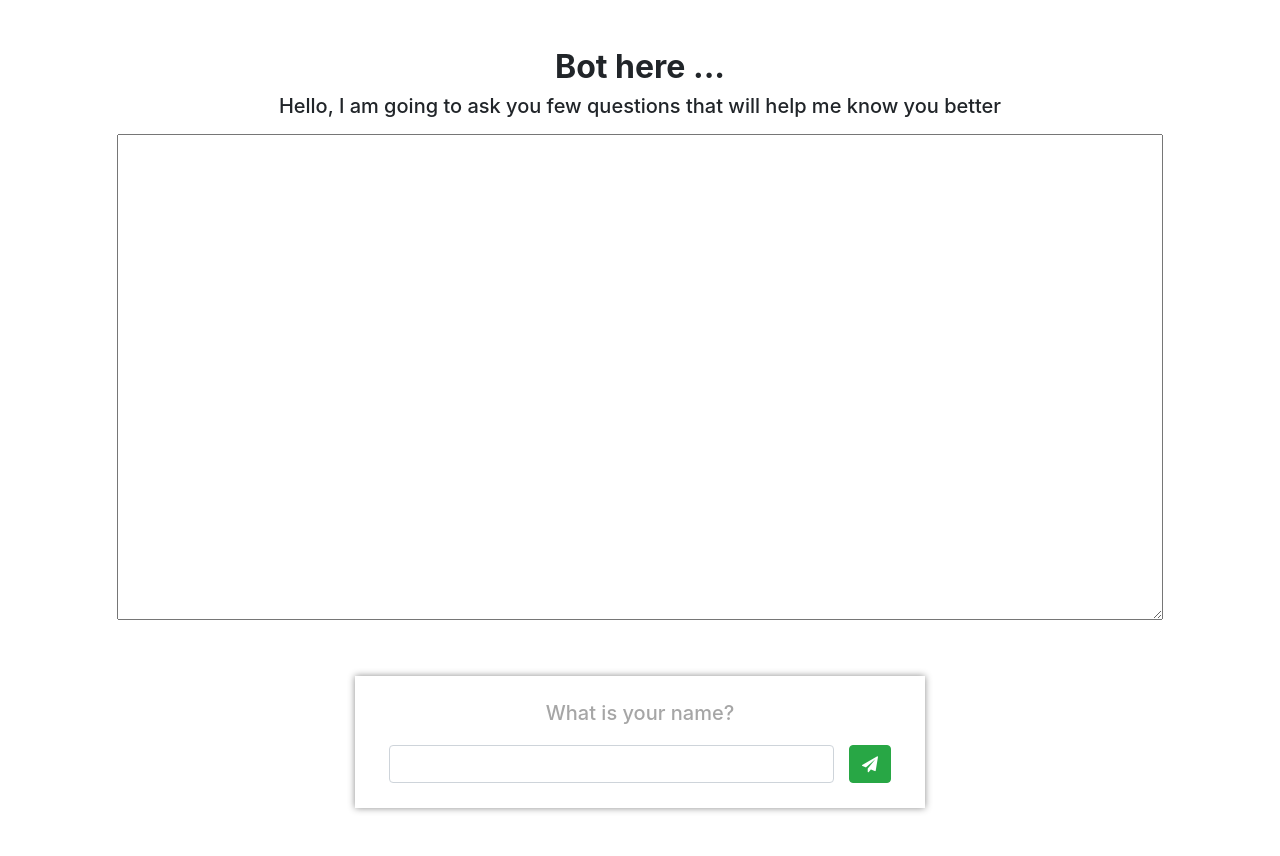
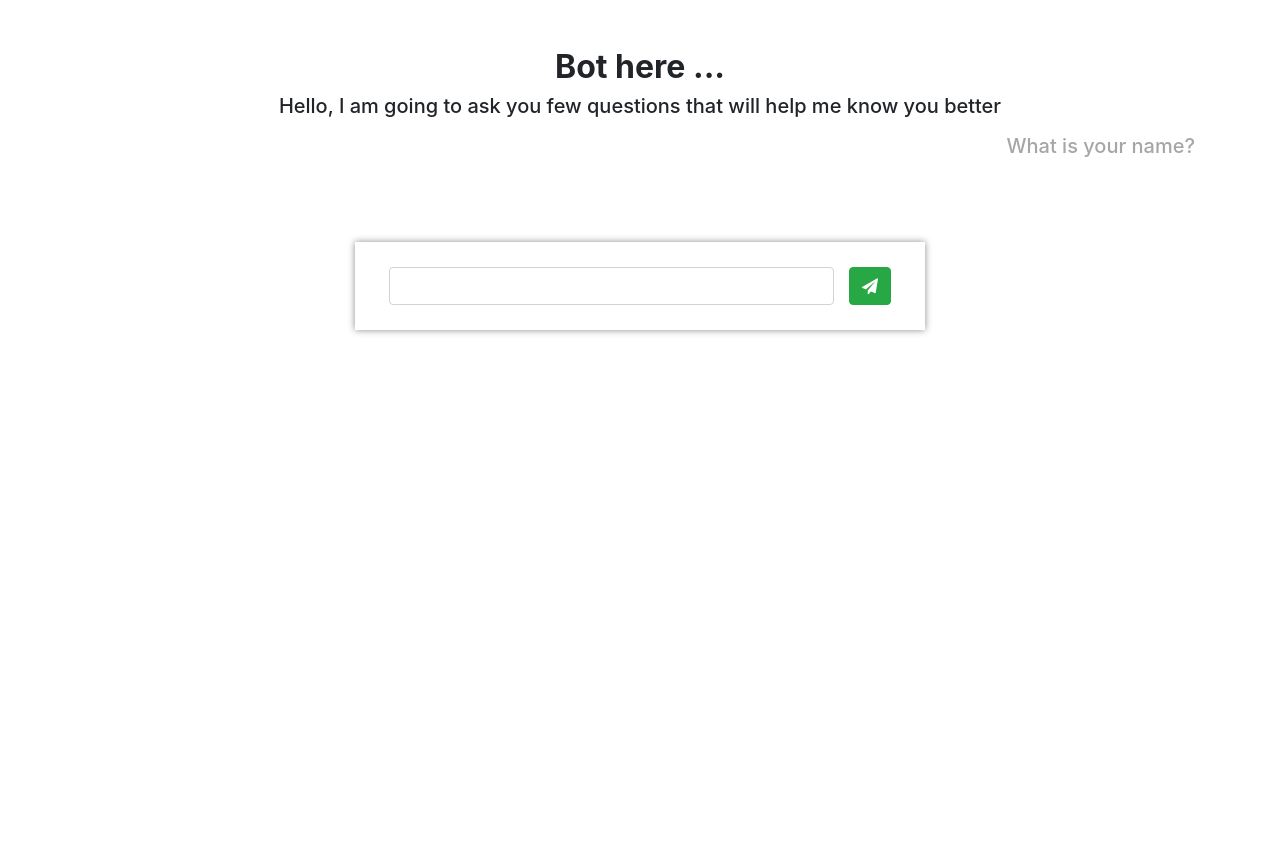
Before and after one commit to syedalihussain/django-chatbot, a Django app: page /chatapp/bot/ in a window 1280 px wide. After the commit the page ends 334 px from the top, so only its background shows below. Run offline with Django 3.2, Linux system fonts and the light colour scheme; data comes from the database, SQL or seed files in the repository; both versions use the stored data as it was after the commit; some libraries are stand-ins or nearby versions.

Commit message:
right and left text float

```diff
--- a/chatbotapp/chatapp/templates/chatapp/bot.html
+++ b/chatbotapp/chatapp/templates/chatapp/bot.html
@@ -26,16 +26,21 @@
             </h5>
         </div>
     </div>
+    <!--<div class="row justify-content-center mt-2">-->
+        <!--<textarea id="chat-log" cols="40" rows="20"></textarea><br/>-->
+    <!--</div>-->
     <div class="row justify-content-center mt-2">
-        <textarea id="chat-log" cols="100" rows="20"></textarea><br/>
+        <div id="unique" style="margin-bottom:20px;color:#a6a6a6" class="col-md-12">
+            <h5 style="float:right"> {{question.text}}</h5><br />
+        </div>
     </div>
     <span style="display:none" id="csrf"> {{ csrf_token }}</span>
     <div class="row justify-content-center mt-2">
         <form id="form1" style="box-shadow: 0px 0px 7px #8c8c8c;" class="col-12 col-md-6 mt-5 mb-5">
             <div class="row justify-content-center">
-                <div class="col-auto">
-                    <h5 id="question" style="margin-bottom:20px;color:#a6a6a6" class=""> {{question.text}}</h5>
-                </div>
+                <!--<div class="col-auto">-->
+                    <!--<h5 id="question" style="margin-bottom:20px;color:#a6a6a6" class=""> {{question.text}}</h5>-->
+                <!--</div>-->
             </div>
             <div class="row justify-content-center">
                 <div class="col-10">
@@ -83,7 +88,9 @@ function myFunction() {
                 window.location = yo
             }
             var data = jQuery.parseJSON(data);
-            $('#question').html(data.next_question_text)
+            <!--$('#question').html(data.next_question_text)-->
+            $('#unique').append("<h5 style=\"float:left\">" + $('#answer').val() + "</h5>" + "<br />");
+            $('#unique').append("<h5 style=\"float:right\">" + data.next_question_text + "</h5>" + "<br />");
             $('#answer').val('')
             $('#answer').attr('question', data.next_question_id)
             $('#answer').attr('user', data.user)
--- a/chatbotapp/chatapp/templates/chatapp/result.html
+++ b/chatbotapp/chatapp/templates/chatapp/result.html
@@ -29,7 +29,7 @@
         </div>
     </div>
     <div class="row justify-content-center mt-2">
-        <form style="box-shadow: 0px 0px 7px #8c8c8c;" class="col-12 col-md-6 mt-5 mb-5">
+        <form style="box-shadow: 0px 0px 7px #8c8c8c;" class="col-12 col-md-12 mt-5 mb-5">
             <div class="row justify-content-center">
                 <div class="col-auto">
                     <h5 style="color:#a6a6a6" class="">
```
Also changed, not shown: chatbotapp/db.sqlite3.
